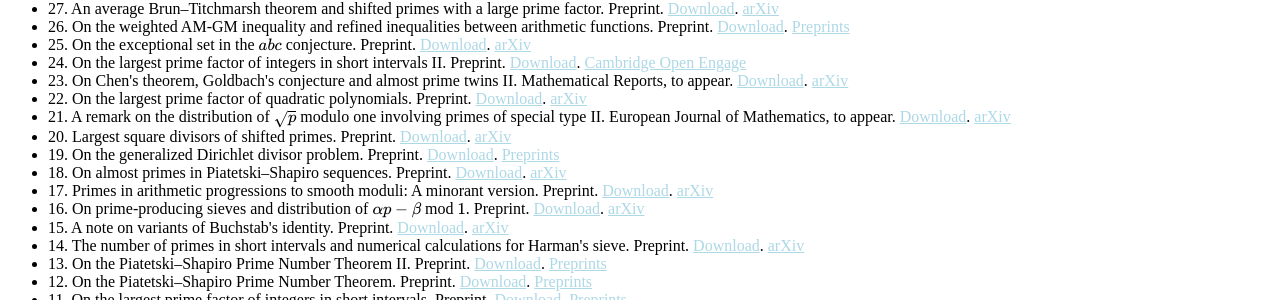
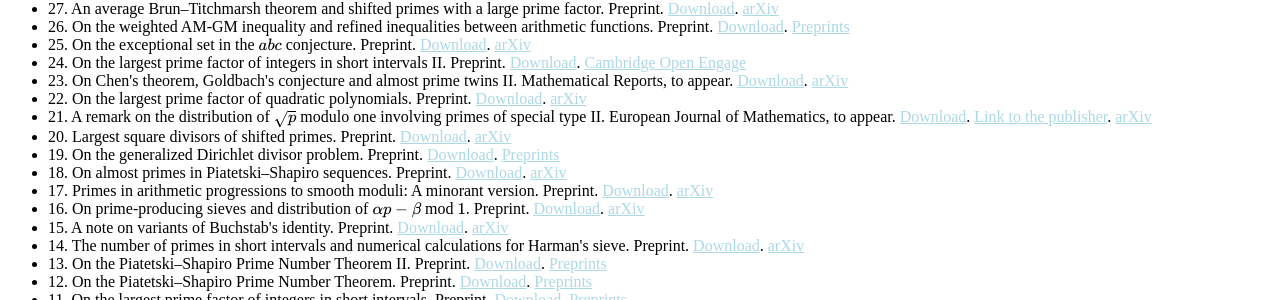
Before and after one commit to CareyRunboLi/CareyRunboLi.github.io, a Jekyll site: the page built from index.md, in a window 1280 px wide and 900 px high, scrolled down 1788 px. Shown: the part 167-467 px from the top of the window. Built offline with Jekyll 4.4.1, drawn with Linux system fonts in a browser that asks for light colours; some web fonts are replaced; formulas are drawn with MathJax 3; a style sheet for code colours, icons or effects is not loaded; our own code applies the rules of GitHub Pages for plain Markdown files.

Commit message:
Update preprints.md

```diff
--- a/_includes/preprints.md
+++ b/_includes/preprints.md
@@ -20,7 +20,7 @@
   <li>24. On the largest prime factor of integers in short intervals II. Preprint. <a href="https://runbolicarey.com/assets/downloads/On_the_largest_prime_factor_of_integers_in_short_intervals_II.pdf"><span>Download</span></a>. <a href="https://doi.org/10.33774/coe-2025-xnbjq-v2"><span>Cambridge Open Engage</span></a></li>
   <li>23. On Chen's theorem, Goldbach's conjecture and almost prime twins II. Mathematical Reports, to appear. <a href="https://runbolicarey.com/assets/downloads/On_Chen_s_theorem__Goldbach_s_conjecture_and_almost_prime_twins_II.pdf"><span>Download</span></a>. <a href="https://arxiv.org/abs/2405.05727v4"><span>arXiv</span></a></li>
   <li>22. On the largest prime factor of quadratic polynomials. Preprint. <a href="https://runbolicarey.com/assets/downloads/On_the_largest_prime_factor_of_quadratic_polynomials.pdf"><span>Download</span></a>. <a href="https://arxiv.org/abs/2406.07575v2"><span>arXiv</span></a></li>
-  <li>21. A remark on the distribution of $\sqrt{p}$ modulo one involving primes of special type II. European Journal of Mathematics, to appear. <a href="https://runbolicarey.com/assets/downloads/A_remark_on_the_distribution_of__p_modulo_one_involving_primes_of_special_type_II.pdf"><span>Download</span></a>. <a href="https://arxiv.org/abs/2401.01351v3"><span>arXiv</span></a></li>
+  <li>21. A remark on the distribution of $\sqrt{p}$ modulo one involving primes of special type II. European Journal of Mathematics, to appear. <a href="https://runbolicarey.com/assets/downloads/A_remark_on_the_distribution_of__p_modulo_one_involving_primes_of_special_type_II.pdf"><span>Download</span></a>. <a href="https://doi.org/10.1007/s40879-025-00877-y"><span>Link to the publisher</span></a>. <a href="https://arxiv.org/abs/2401.01351v3"><span>arXiv</span></a></li>
   <li>20. Largest square divisors of shifted primes. Preprint. <a href="https://runbolicarey.com/assets/downloads/Largest_square_divisors_of_shifted_primes.pdf"><span>Download</span></a>. <a href="https://arxiv.org/abs/2505.23779v2"><span>arXiv</span></a></li>
   <li>19. On the generalized Dirichlet divisor problem. Preprint. <a href="https://runbolicarey.com/assets/downloads/On_the_generalized_Dirichlet_divisor_problem.pdf"><span>Download</span></a>. <a href="https://www.preprints.org/manuscript/202505.1432/v3"><span>Preprints</span></a></li>
   <li>18. On almost primes in Piatetski–Shapiro sequences. Preprint. <a href="https://runbolicarey.com/assets/downloads/On_almost_primes_in_Piatetski__Shapiro_sequences.pdf"><span>Download</span></a>. <a href="https://arxiv.org/abs/2505.09634v1"><span>arXiv</span></a></li>
```
